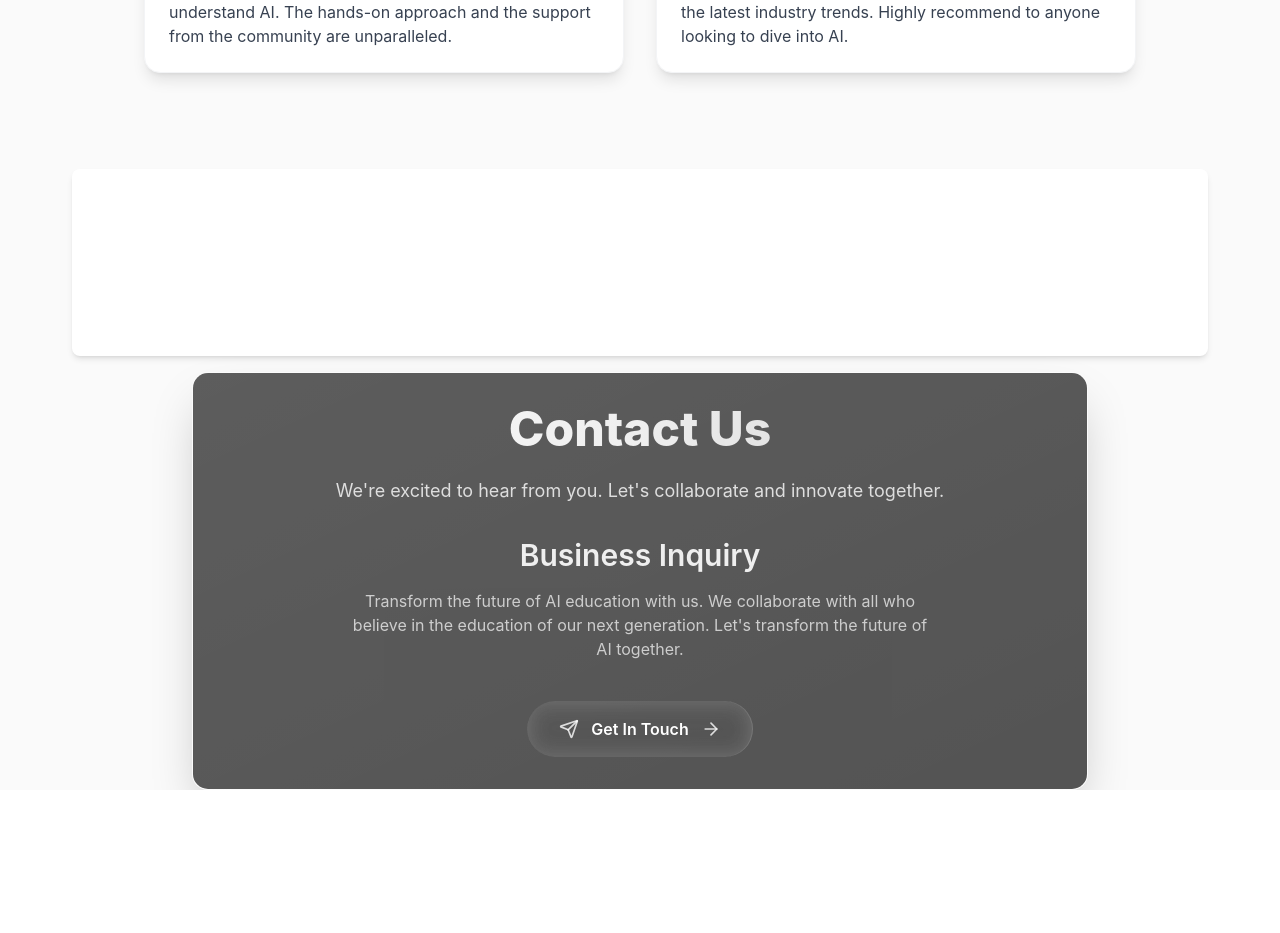
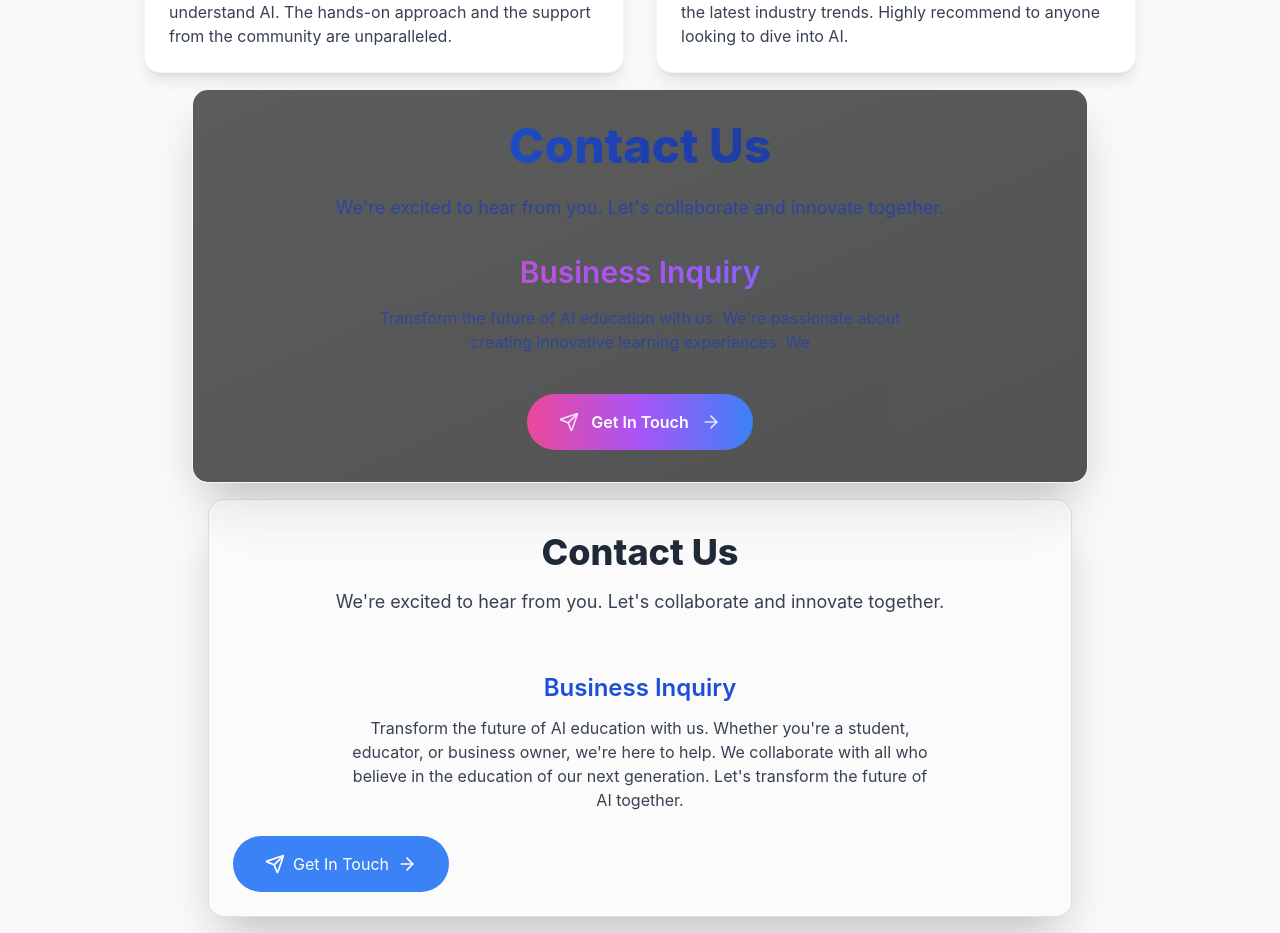
Before and after one commit to SamGu-NRX/LuminAI, a Next.js app: page / in a window 1280 px wide. Shown: the part 1729-2662 px from the top of the page. Before the commit the page ends 2519 px from the top, so only its background shows below. Built offline with nearby package versions, Linux system fonts and the light colour scheme; a web font is replaced by a local one.

Commit message:
feat: brand new home page (contact & curriculum) design

```diff
--- a/src/components/Lander/CTA.tsx
+++ b/src/components/Lander/CTA.tsx
@@ -1,47 +1,130 @@
-'use client';
+"use client";
+import { useEffect, useRef } from "react";
+import { motion, useAnimation } from "framer-motion";
+import { Send, ArrowRight } from "lucide-react";
 
-import { useEffect, useRef } from 'react';
-import { fadeUp } from '@/animations/gsap';
-import ApplyButton from '../ApplyButton';
-
-export default function CTASection() {
-  const ctaRef = useRef<HTMLDivElement>(null);
-  const elementsRef = useRef<HTMLElement[]>([]);
+export default function ContactUsSection() {
+  const contactRef = useRef(null);
+  const controls = useAnimation();
 
   useEffect(() => {
-    if (ctaRef.current) {
-      fadeUp(
-        elementsRef.current.filter((el) => el !== null),
-        ctaRef.current,
-        { delay: 0.1 }
-      );
+    const observerOptions = {
+      threshold: 0.1,
+    };
+
+    const observer = new IntersectionObserver((entries) => {
+      entries.forEach((entry) => {
+        if (entry.isIntersecting) {
+          controls.start("visible");
+        }
+      });
+    }, observerOptions);
+
+    if (contactRef.current) {
+      observer.observe(contactRef.current);
     }
-  }, []);
+
+    return () => {
+      if (contactRef.current) {
+        observer.unobserve(contactRef.current);
+      }
+    };
+  }, [controls]);
+
+  const containerVariants = {
+    hidden: { opacity: 0, scale: 0.95 },
+    visible: {
+      opacity: 1,
+      scale: 1,
+      transition: {
+        duration: 0.6,
+        ease: "easeOut",
+        when: "beforeChildren",
+        staggerChildren: 0.3,
+      },
+    },
+  };
+
+  const itemVariants = {
+    hidden: { opacity: 0, y: 30 },
+    visible: {
+      opacity: 1,
+      y: 0,
+      transition: {
+        duration: 0.6,
+        ease: "easeOut",
+      },
+    },
+  };
 
   return (
-    <div ref={ctaRef} className="mt-8 p-4 text-center">
+    <motion.div
+      ref={contactRef}
+      initial="hidden"
+      animate={controls}
+      variants={containerVariants}
+      className="relative max-w-4xl mx-auto p-8 bg-blue-50/10 backdrop-filter backdrop-blur-lg border border-blue-100/20 rounded-2xl shadow-2xl overflow-hidden"
+    >
+      {/* Gradient Overlay */}
       <div
-        className="transition-all bg-white rounded-lg custom-grid grid-cols-1 mt-8 p-4 shadow-md hover:shadow-lg"
-      >
-        <h2 className="text-2xl font-bold mb-2"
-            ref={(el) => {
-              if (el) elementsRef.current[1] = el;
-            }}>
-          Ready to Start Your AI Journey?
-        </h2>
-        <p className="mb-4"
-          ref={(el) => {
-            if (el) elementsRef.current[2] = el;
+        className="absolute inset-0 bg-gradient-to-br from-blue-50/10 to-blue-100/5
+        opacity-70 pointer-events-none z-0"
+      />
+
+      {/* Content */}
+      <div className="relative z-10 text-blue-900 text-center">
+        <motion.h2
+          variants={itemVariants}
+          className="text-5xl font-extrabold mb-6 bg-clip-text text-transparent
+          bg-gradient-to-r from-blue-600 via-blue-800 to-blue-900"
+        >
+          Contact Us
+        </motion.h2>
+
+        <motion.p
+          variants={itemVariants}
+          className="text-lg mb-8 text-blue-800/80 max-w-2xl mx-auto"
+        >
+          We're excited to hear from you. Let's collaborate and innovate
+          together.
+        </motion.p>
+
+        <motion.div variants={itemVariants} className="mb-10">
+          <h3
+            className="text-3xl font-semibold mb-4 text-blue-900/90 bg-clip-text text-transparent
+          bg-gradient-to-r from-pink-500 via-purple-500 to-blue-500"
+          >
+            Business Inquiry
+          </h3>
+          <p className="text-blue-800/70 max-w-xl mx-auto">
+            Transform the future of AI education with us. We're passionate about
+            creating innovative learning experiences. We
+          </p>
+        </motion.div>
+
+        <motion.button
+          variants={itemVariants}
+          whileHover={{
+            scale: 1.05,
+            transition: { duration: 0.2 },
           }}
+          whileTap={{ scale: 0.95 }}
+          className="group relative px-8 py-4
+          bg-gradient-to-r from-pink-500 via-purple-500 to-blue-500
+          text-white font-semibold
+          transition-all duration-300 ease-in-out flex items-center
+          justify-center mx-auto space-x-3 rounded-full
+          hover:bg-gradient-to-r hover:from-pink-600 hover:via-purple-600 hover:to-blue-600
+          hover:shadow-xl"
         >
-          Join us for an immersive AI learning experience and be part of the
-          future of innovation.
-        </p>
-        <ApplyButton ref={(el) => {
-              if (el) elementsRef.current[3] = el;
-            }}
-        />
+          <Send className="w-5 h-5 mr-3 text-white/80 group-hover:animate-pulse" />
+          Get In Touch
+          <ArrowRight
+            className="ml-3 w-5 h-5 text-white/80 transition-transform
+            group-hover:translate-x-1"
+          />
+        </motion.button>
       </div>
-    </div>
+    </motion.div>
   );
 }
--- a/src/components/Lander/ContactUs.tsx
+++ b/src/components/Lander/ContactUs.tsx
@@ -31,29 +31,25 @@ export default function ContactUsSection() {
     };
   }, [controls]);
 
+  // Shared Variants for Animations
   const containerVariants = {
-    hidden: { opacity: 0, scale: 0.95 },
+    hidden: { opacity: 0, y: 20 },
     visible: {
       opacity: 1,
-      scale: 1,
+      y: 0,
       transition: {
-        duration: 0.6,
-        ease: "easeOut",
-        when: "beforeChildren",
-        staggerChildren: 0.3,
+        delayChildren: 0.3,
+        staggerChildren: 0.1,
       },
     },
   };
 
   const itemVariants = {
-    hidden: { opacity: 0, y: 30 },
+    hidden: { opacity: 0, y: 20 },
     visible: {
       opacity: 1,
       y: 0,
-      transition: {
-        duration: 0.6,
-        ease: "easeOut",
-      },
+      transition: { duration: 0.5 },
     },
   };
 
@@ -63,64 +59,63 @@ export default function ContactUsSection() {
       initial="hidden"
       animate={controls}
       variants={containerVariants}
-      className="relative max-w-4xl mx-auto p-8 bg-white/10 backdrop-filter backdrop-blur-lg border border-white/20 rounded-2xl shadow-2xl overflow-hidden"
+      className="p-4 max-w-4xl mx-auto"
     >
-      {/* Gradient Overlay */}
-      <div
-        className="absolute inset-0 bg-gradient-to-br from-white/10 to-white/5
-        opacity-70 pointer-events-none z-0"
-      />
-
-      {/* Content */}
-      <div className="relative z-10 text-white text-center">
+      <motion.div
+        variants={itemVariants}
+        className="bg-white/20 backdrop-blur-lg rounded-2xl shadow-2xl border border-black/10 overflow-hidden"
+      >
+        {/* Header */}
+        <div className="px-6 py-8 text-center">
           <motion.h2
             variants={itemVariants}
-          className="text-5xl font-extrabold mb-6 bg-clip-text text-transparent
-          bg-gradient-to-r from-white via-white/90 to-white/70"
+            className="text-4xl font-extrabold text-gray-800 mb-4"
           >
             Contact Us
           </motion.h2>
-
           <motion.p
             variants={itemVariants}
-          className="text-lg mb-8 text-white/80 max-w-2xl mx-auto"
+            className="text-lg text-gray-700 max-w-2xl mx-auto"
           >
             We're excited to hear from you. Let's collaborate and innovate
             together.
           </motion.p>
+        </div>
 
-        <motion.div variants={itemVariants} className="mb-10">
-          <h3 className="text-3xl font-semibold mb-4 text-white/90">
+        {/* Content */}
+        <motion.div
+          variants={itemVariants}
+          className="px-6 py-6 text-center"
+        >
+          <motion.div variants={itemVariants} className="mb-6">
+            <h3 className="text-2xl font-semibold text-blue-700 mb-3">
               Business Inquiry
             </h3>
-          <p className="text-white/70 max-w-xl mx-auto">
-            Transform the future of AI education with us.
-
-            We collaborate with all who believe in the education of our next generation. Let&apos;s
-            transform the future of AI together.
+            <p className="text-gray-700 max-w-xl mx-auto">
+              Transform the future of AI education with us. Whether you&apos;re
+              a student, educator, or business owner, we&apos;re here to help.
+              We collaborate with all who believe in the education of our next
+              generation. Let&apos;s transform the future of AI together.
             </p>
           </motion.div>
 
           <motion.button
             variants={itemVariants}
-          whileHover={{
-            scale: 1.05,
-            transition: { duration: 0.2 },
-          }}
+            whileHover={{ scale: 1.05 }}
             whileTap={{ scale: 0.95 }}
-          className="group relative px-8 py-4 bg-white/20 hover:bg-white/30
-          backdrop-blur-md rounded-full text-white font-semibold
-          transition-all duration-300 ease-in-out flex items-center
-          justify-center mx-auto space-x-3 hover:shadow-xl"
+            className="mt-4 px-8 py-4 bg-blue-500 text-white rounded-full
+                       hover:bg-blue-600 transition-colors duration-300
+                       flex items-center justify-center space-x-2"
           >
-          <Send className="w-5 h-5 mr-3 text-white/80 group-hover:animate-pulse" />
-          Get In Touch
+            <Send className="w-5 h-5 text-white" />
+            <span>Get In Touch</span>
             <ArrowRight
-            className="ml-3 w-5 h-5 text-white/80 transition-transform
+              className="w-5 h-5 text-white transition-transform
                          group-hover:translate-x-1"
             />
           </motion.button>
-      </div>
+        </motion.div>
+      </motion.div>
     </motion.div>
   );
 }
--- a/src/components/Lander/Content.tsx
+++ b/src/components/Lander/Content.tsx
@@ -1,8 +1,8 @@
 "use client";
 
-import React, { useState, useRef } from "react";
+import { useState } from "react";
 import { motion, AnimatePresence } from "framer-motion";
-import { ChevronDown, ChevronUp, Quote } from "lucide-react";
+import { ChevronDown, ChevronUp } from "lucide-react";
 
 // Shared Variants for Animations
 const containerVariants = {
--- a/src/components/ui/aurora-background.tsx
+++ b/src/components/ui/aurora-background.tsx
@@ -33,7 +33,7 @@ export const AuroraBackground = ({
             dark:[background-image:var(--dark-gradient),var(--aurora)]
             [background-size:300%,_200%]
             [background-position:50%_50%,50%_50%]
-            filter blur-[5px] invert dark:invert-0
+            filter blur-[10px] invert dark:invert-0
             after:content-[""] after:absolute after:inset-0 after:[background-image:var(--white-gradient),var(--aurora)]
             after:dark:[background-image:var(--dark-gradient),var(--aurora)]
             after:[background-size:200%,_100%]
```
Lines whose indentation alone changed are shown as unchanged.
